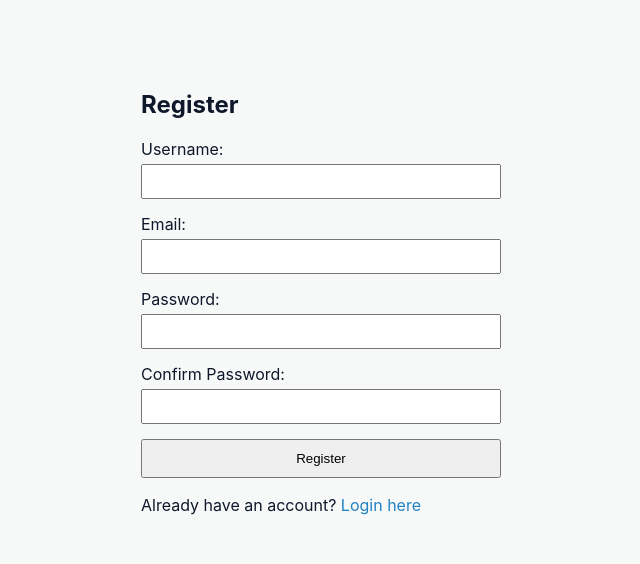
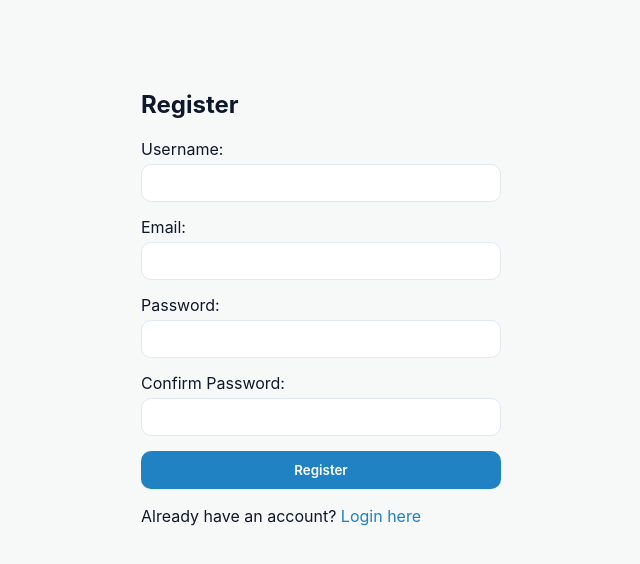
Before and after one commit to aehng/Group-Sync, a React (Create React App) app in the folder groupsync-frontend/: page /register in a window 1280 px wide. Shown: the top 564 px of the page, without its empty margins (319-959 px from the left). Built offline with nearby package versions, Linux system fonts and the light colour scheme.

Commit message:
feat: Update authentication UI components and styles; implement JWT token management and logout functionality

```diff
--- a/groupsync-frontend/src/pages/Login.js
+++ b/groupsync-frontend/src/pages/Login.js
@@ -32,7 +32,8 @@ export default function Login() {
             value={username}
             onChange={(e) => setUsername(e.target.value)}
             required
-            style={{ width: "100%", padding: "8px", marginTop: "5px" }}
+            className="input"
+            style={{ marginTop: "5px" }}
           />
         </div>
 
@@ -44,7 +45,8 @@ export default function Login() {
             value={password}
             onChange={(e) => setPassword(e.target.value)}
             required
-            style={{ width: "100%", padding: "8px", marginTop: "5px" }}
+            className="input"
+            style={{ marginTop: "5px" }}
           />
         </div>
 
@@ -53,7 +55,8 @@ export default function Login() {
         <button
           type="submit"
           disabled={loading}
-          style={{ width: "100%", padding: "10px", cursor: "pointer" }}
+          className="btn btn-primary"
+          style={{ width: "100%" }}
         >
           {loading ? "Logging in..." : "Login"}
         </button>
--- a/groupsync-frontend/src/pages/Profile.js
+++ b/groupsync-frontend/src/pages/Profile.js
@@ -51,14 +51,15 @@ export default function Profile() {
           </div>
           <button
             onClick={() => setIsEditing(true)}
-            style={{ marginRight: "10px", padding: "8px 16px", cursor: "pointer" }}
+            className="btn btn-secondary"
+            style={{ marginRight: "10px" }}
           >
             Edit Profile
           </button>
           <button
             onClick={handleLogout}
             disabled={loading}
-            style={{ padding: "8px 16px", cursor: "pointer" }}
+            className="btn btn-danger"
           >
             {loading ? "Logging out..." : "Logout"}
           </button>
@@ -73,7 +74,8 @@ export default function Profile() {
               name="username"
               value={formData.username}
               onChange={handleChange}
-              style={{ width: "100%", padding: "8px", marginTop: "5px" }}
+              className="input"
+              style={{ marginTop: "5px" }}
             />
           </div>
 
@@ -85,20 +87,22 @@ export default function Profile() {
               name="email"
               value={formData.email}
               onChange={handleChange}
-              style={{ width: "100%", padding: "8px", marginTop: "5px" }}
+              className="input"
+              style={{ marginTop: "5px" }}
             />
           </div>
 
           <button
             type="submit"
-            style={{ marginRight: "10px", padding: "8px 16px", cursor: "pointer" }}
+            className="btn btn-primary"
+            style={{ marginRight: "10px" }}
           >
             Save Changes
           </button>
           <button
             type="button"
             onClick={() => setIsEditing(false)}
-            style={{ padding: "8px 16px", cursor: "pointer" }}
+            className="btn btn-secondary"
           >
             Cancel
           </button>
--- a/groupsync-frontend/src/pages/Register.js
+++ b/groupsync-frontend/src/pages/Register.js
@@ -46,7 +46,8 @@ export default function Register() {
             value={username}
             onChange={(e) => setUsername(e.target.value)}
             required
-            style={{ width: "100%", padding: "8px", marginTop: "5px" }}
+            className="input"
+            style={{ marginTop: "5px" }}
           />
         </div>
 
@@ -58,7 +59,8 @@ export default function Register() {
             value={email}
             onChange={(e) => setEmail(e.target.value)}
             required
-            style={{ width: "100%", padding: "8px", marginTop: "5px" }}
+            className="input"
+            style={{ marginTop: "5px" }}
           />
         </div>
 
@@ -70,7 +72,8 @@ export default function Register() {
             value={password}
             onChange={(e) => setPassword(e.target.value)}
             required
-            style={{ width: "100%", padding: "8px", marginTop: "5px" }}
+            className="input"
+            style={{ marginTop: "5px" }}
           />
         </div>
 
@@ -82,7 +85,8 @@ export default function Register() {
             value={passwordConfirm}
             onChange={(e) => setPasswordConfirm(e.target.value)}
             required
-            style={{ width: "100%", padding: "8px", marginTop: "5px" }}
+            className="input"
+            style={{ marginTop: "5px" }}
           />
         </div>
 
@@ -91,7 +95,8 @@ export default function Register() {
         <button
           type="submit"
           disabled={loading}
-          style={{ width: "100%", padding: "10px", cursor: "pointer" }}
+          className="btn btn-primary"
+          style={{ width: "100%" }}
         >
           {loading ? "Registering..." : "Register"}
         </button>
--- a/groupsync-frontend/src/styles/base.css
+++ b/groupsync-frontend/src/styles/base.css
@@ -11,6 +11,13 @@ body {
   font-family: var(--font-body);
   background-color: var(--color-bg);
   color: var(--color-text);
+}
+
+button,
+input,
+select,
+textarea {
+  font-family: var(--font-body);
 }
 
 h1, h2, h3, h4 {
```
Also changed, not shown: 1 other file (tests, documents, lock files or other folders).
